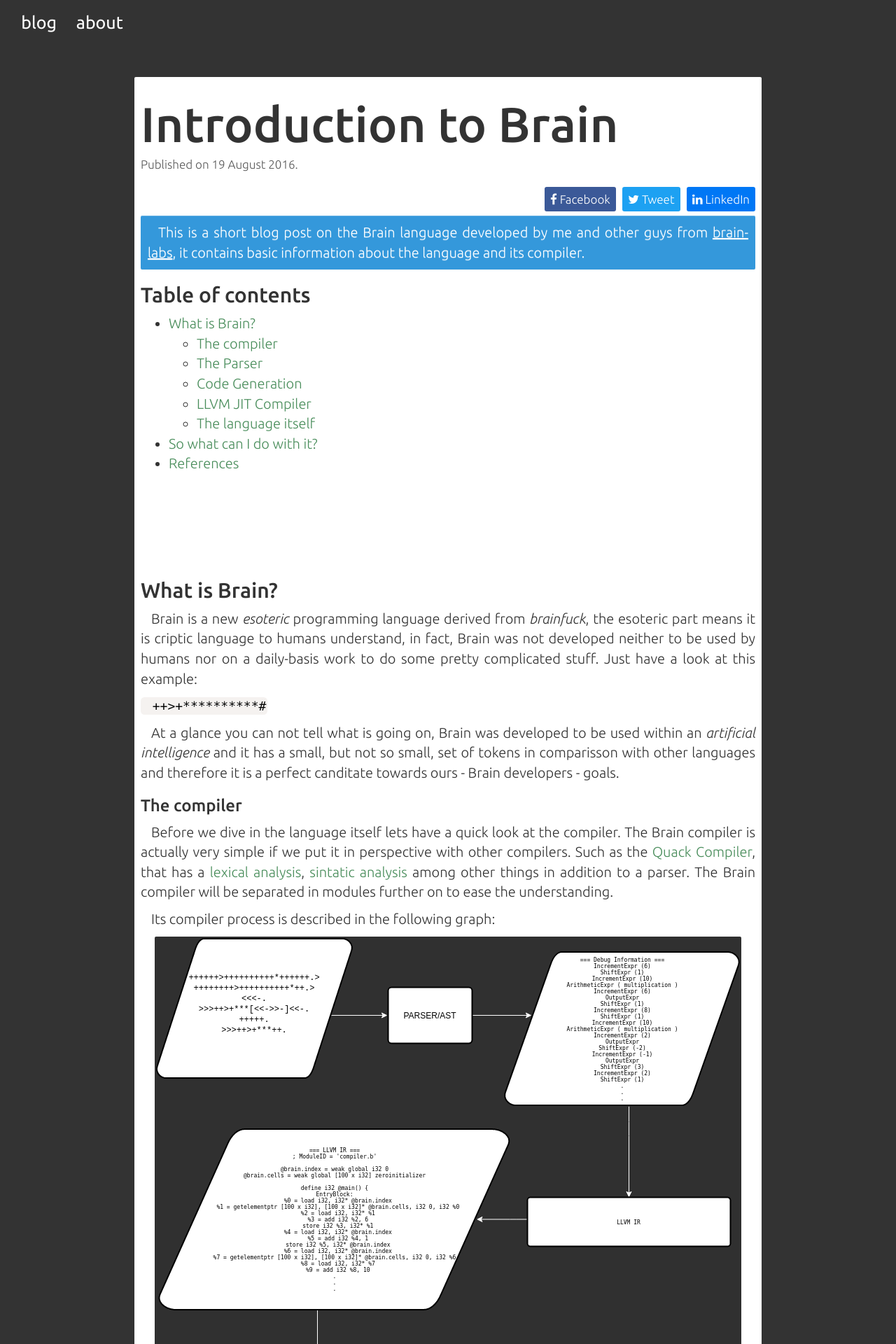
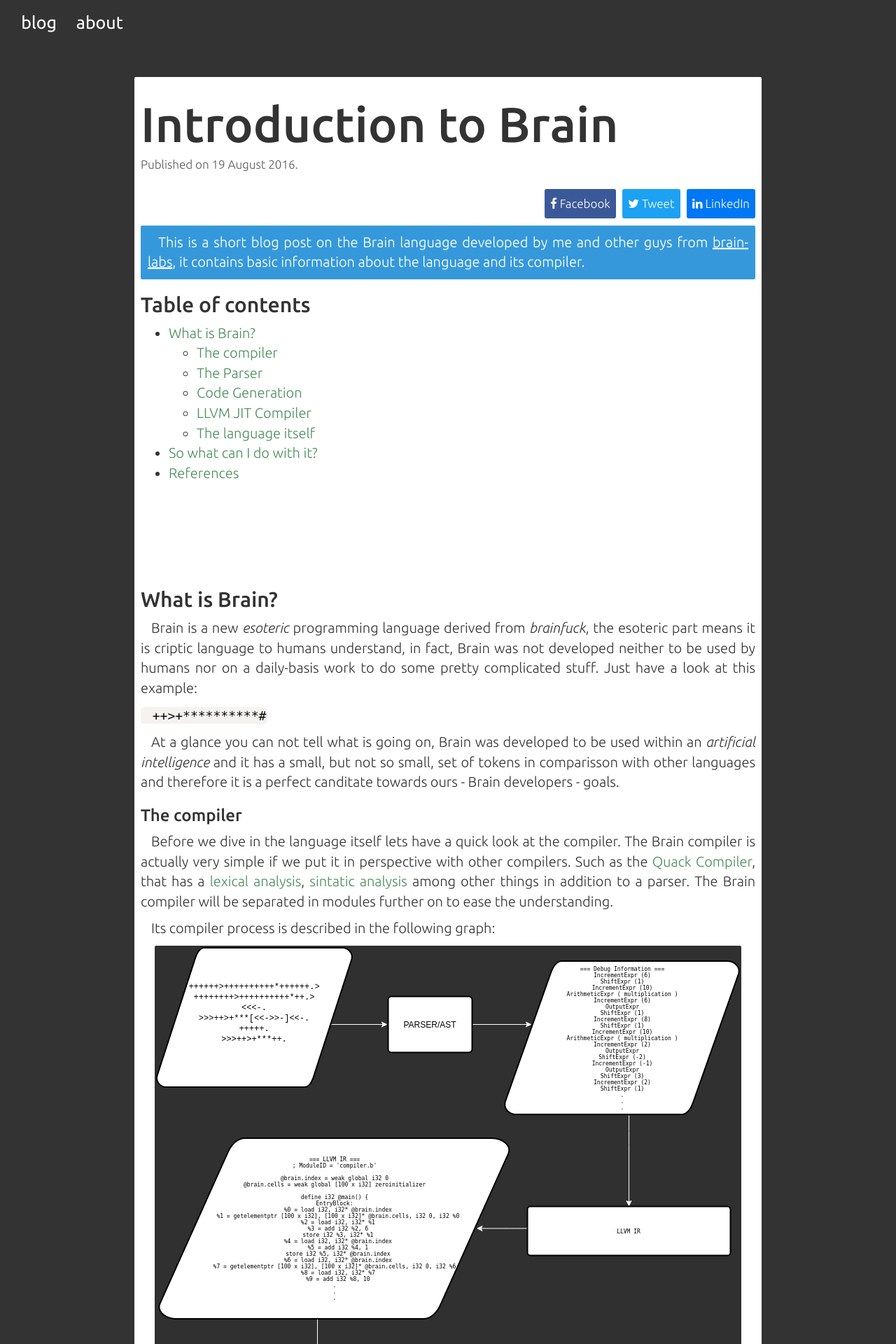
Before and after one commit to rafaelcn/rafaelcn.github.io, a Jekyll site: the page built from _posts/2016-08-19-brain.md, in a window 1280 px wide. Shown: the top 1920 px of the page at 70% size. Built offline with Jekyll 4.4.1, drawn with Linux system fonts in a browser that asks for light colours; formulas are drawn with MathJax 3; comment, search, counter and statistics services are not loaded.

Commit message:
Share buttons are actually buttons now
    Replace anchor links of share buttons for actual buttons.

Signed-off-by: Rafael Campos Nunes <rafaelnunes@engineer.com>

```diff
--- a/_layouts/post.html
+++ b/_layouts/post.html
@@ -20,9 +20,9 @@
 
   <div class="post-text">
     <ul class="list-unstyled list-inline share-buttons">
-      <li><a id="fb-share" class="share share-facebook" href="#"><i class="fa fa-facebook"></i> Facebook</a></li>
-      <li><a id="tt-share" href="https://twitter.com/intent/tweet?text={{page.title}}+rafaelcn.github.io{{page.url}}" class="share share-twitter" data-size="large" data-via="rafaellnunees" data-show-count="false"><i class="fa fa-twitter"></i> Tweet</a></li>
-      <li><a id="in-share" class="share share-linkedin" href="#"><i class="fa fa-linkedin"></i> LinkedIn</a></li>
+      <li><button id="fb-share" class="share share-facebook"><i class="fa fa-facebook"></i> Facebook</button></li>
+      <li><button id="tt-share" class="share share-twitter"><i class="fa fa-twitter"></i> Tweet</button></li>
+      <li><button id="in-share" class="share share-linkedin"><i class="fa fa-linkedin"></i> LinkedIn</button></li>
     </ul>
     {{ content }}
 
--- a/res/css/blog.css
+++ b/res/css/blog.css
@@ -255,11 +255,16 @@
 }
 
 .share {
-  border-radius: 3px;
   padding: 8px;
+  color: white;
+  border: none;
   font-size: 17px;
   line-height: 26px;
-  color: white;
+  border-radius: 3px;
+  background: inherit;
+  -webkit-transition: all .25s ease-in-out;
+     -moz-transition: all .25s ease-in-out;
+       -o-transition: all .25s ease-in-out;
 }
 
 .share-facebook {
```
Also changed, not shown: other parts of _layouts/post.html (+5 -0 lines).
